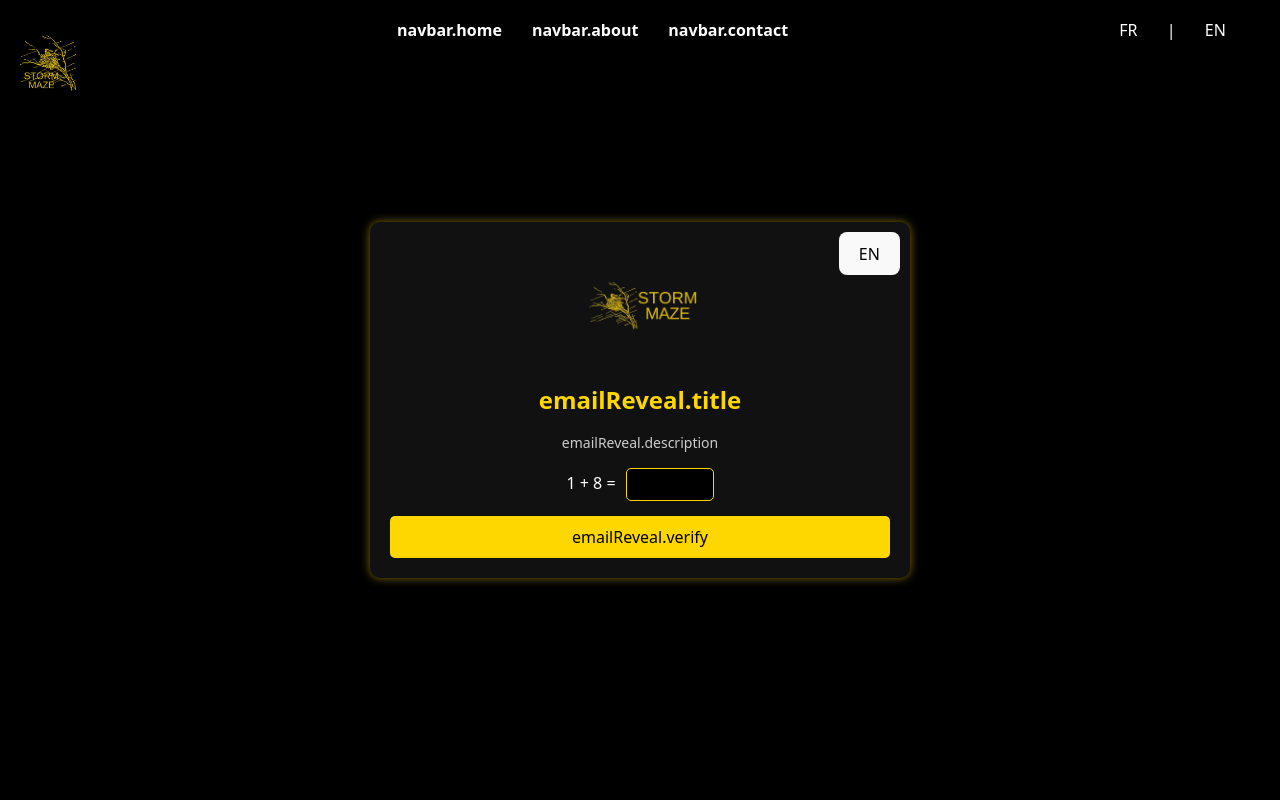
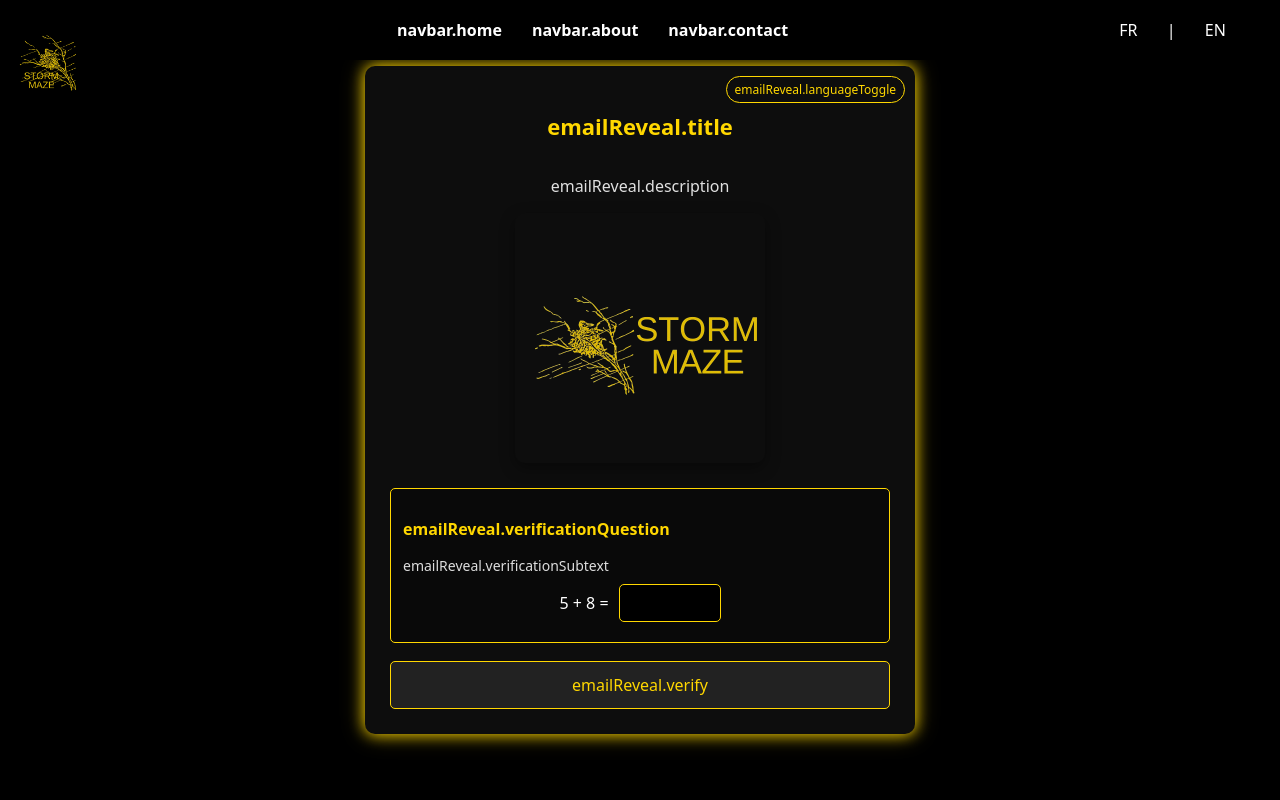
Before and after one commit to Nader-Hadjoudj/my-website, a React (Vite) app: page /contact in a window 1280 px wide. Shown: the top 800 px of the page. Built offline with nearby package versions, Linux system fonts and the light colour scheme; no server answers; the HTML template or start-up script is replaced by a standard one.

Commit message:
compact reveal

```diff
--- a/src/components/EmailReveal.jsx
+++ b/src/components/EmailReveal.jsx
@@ -3,103 +3,337 @@ import styled, { keyframes } from "styled-components";
 import { motion } from "framer-motion";
 import { useTranslation } from "react-i18next";
 
-// Styled Components
+// Animations
+const fadeIn = keyframes`
+  from { opacity: 0; }
+  to { opacity: 1; }
+`;
+
+const shimmer = keyframes`
+  0% { background-position: -100% 0; }
+  100% { background-position: 200% 0; }
+`;
+
+// Styled components
 const PageWrapper = styled.div`
   min-height: 100vh;
-  background: #000;
+  width: 100%;
+  background: rgb(0, 0, 0);
   display: flex;
   align-items: center;
   justify-content: center;
-  padding: 10px;
+  padding: 20px;
   box-sizing: border-box;
 `;
 
 const Container = styled.div`
   width: 100%;
-  max-width: 500px;
-  background: #111;
+  max-width: 500px; /* Reduced from 600px */
+  padding: 25px; /* Reduced from 30px */
+  background: rgb(13, 13, 13);
   border-radius: 10px;
-  padding: 20px;
-  box-shadow: 0 0 10px rgba(255, 215, 0, 0.5);
-  text-align: center;
+  box-shadow: 0 0 15px #ffd700, 0 0 25px rgba(255, 215, 0, 0.3);
+  display: flex;
+  flex-direction: column;
   position: relative;
+  overflow: hidden;
+
+  &:before {
+    content: '';
+    position: absolute;
+    top: -10px;
+    left: -10px;
+    right: -10px;
+    bottom: -10px;
+    z-index: -1;
+    background: linear-gradient(45deg, transparent, rgba(255, 215, 0, 0.1), transparent);
+    background-size: 200% 200%;
+    animation: ${shimmer} 3s linear infinite;
+    filter: blur(10px);
+  }
 `;
 
 const Title = styled.h2`
+  text-align: center;
   color: #ffd700;
-  margin-bottom: 10px;
+  font-size: 22px; /* Reduced from 24px */
+  font-weight: bold;
+  margin-bottom: 15px; /* Reduced from 20px */
 `;
 
 const Description = styled.p`
-  color: #ccc;
-  font-size: 14px;
-  margin-bottom: 15px;
+  color: #e0e0e0;
+  text-align: center;
+  margin-bottom: 15px; /* Reduced from 20px */
+  line-height: 1.5; /* Reduced from 1.6 */
 `;
 
-const Logo = styled.img`
-  width: 120px;
-  margin: 0 auto 20px;
-  display: block;
+const ImageContainer = styled.div`
+  width: 100%; /* Changed from 50% to center the image */
+  display: flex;
+  justify-content: center;
+  margin-bottom: 15px; /* Reduced from 20px */
+`;
+
+const Image = styled.img`
+  max-width: 50%; /* Added to control image size */
+  height: auto;
+  border-radius: 10px;
+  box-shadow: 0 5px 15px rgba(0, 0, 0, 0.4);
+`;
+
+const VerificationContainer = styled.div`
+  margin: 10px 0; /* Reduced from 15px 0 */
+  padding: 12px; /* Reduced from 15px */
+  border: 1px solid #ffd700;
+  border-radius: 5px;
+  background: rgba(0, 0, 0, 0.3);
+  animation: ${fadeIn} 0.5s ease-out;
+`;
+
+const VerificationTitle = styled.h3`
+  color: #ffd700;
+  font-size: 16px;
+  margin-bottom: 5px;
+`;
+
+const VerificationSubtext = styled.p`
+  color: #ddd;
+  font-size: 14px;
+  margin-bottom: 8px; /* Reduced from 10px */
+`;
+
+const VerificationQuestion = styled.div`
+  display: flex;
+  align-items: center;
+  justify-content: center;
+  margin: 8px 0; /* Reduced from 10px 0 */
+`;
+
+const MathProblem = styled.span`
+  color: white;
+  font-size: 16px;
+  margin-right: 10px;
 `;
 
 const VerificationInput = styled.input`
-  width: 70px;
-  padding: 8px;
+  width: 80px;
   text-align: center;
+  padding: 10px; /* Reduced from 12px */
   border: 1px solid #ffd700;
+  background: black;
+  color: white;
   border-radius: 5px;
-  background: #000;
-  color: #fff;
-  margin-left: 10px;
+  font-size: 14px;
+  transition: all 0.3s ease;
+  &:focus {
+    outline: none;
+    border-color: #ffea00;
+    box-shadow: 0 0 5px rgba(255, 215, 0, 0.5);
+  }
 `;
 
 const Button = styled.button`
-  margin-top: 15px;
-  padding: 10px;
   width: 100%;
-  background: #ffd700;
-  border: none;
+  padding: 12px; /* Reduced from 15px */
+  background: #222;
+  color: #ffd700;
+  border: 1px solid #ffd700;
   border-radius: 5px;
-  color: #000;
+  font-size: 16px;
   cursor: pointer;
+  transition: 0.3s;
+  margin-top: 8px; /* Reduced from 10px */
+  overflow: hidden;
+  position: relative;
+  z-index: 1;
+
+  &:before {
+    content: '';
+    position: absolute;
+    top: 0;
+    left: -100%;
+    width: 100%;
+    height: 100%;
+    background: linear-gradient(90deg, transparent, rgba(255, 215, 0, 0.2), transparent);
+    transition: 0.5s;
+    z-index: -1;
+  }
+
+  &:hover {
+    color: white;
+    background: #333;
+    border-color: #ffea00;
+    &:before {
+      left: 100%;
+    }
+  }
+
   &:disabled {
-    background: #555;
+    background: #333;
+    color: #888;
+    border-color: #555;
     cursor: not-allowed;
+    &:before {
+      display: none;
+    }
   }
 `;
 
 const EmailContainer = styled(motion.div)`
-  background: #222;
-  padding: 15px;
+  margin-top: 15px; /* Reduced from 20px */
+  padding: 15px; /* Reduced from 20px */
+  background: #1a1a1a;
+  border: 1px solid #ffd700;
   border-radius: 5px;
-  margin-top: 15px;
+  text-align: center;
+  animation: ${fadeIn} 0.8s ease-out;
+`;
+
+const EmailTitle = styled.h3`
+  color: #ffd700;
+  margin-bottom: 8px; /* Reduced from 10px */
+`;
+
+const EmailAddress = styled.p`
+  color: white;
+  font-size: 18px;
+  font-weight: bold;
+  letter-spacing: 1px;
+`;
+
+const EmailNote = styled.p`
+  color: #bbb;
+  font-size: 14px;
+  margin-top: 8px; /* Reduced from 10px */
 `;
 
 const StatusMessage = styled.div`
-  margin-top: 10px;
-  color: ${({ isError }) => (isError ? "#ff4757" : "#4cd137")};
+  text-align: center;
+  padding: 8px; /* Reduced from 10px */
+  margin-top: 15px; /* Reduced from 20px */
+  border-radius: 5px;
+  animation: ${fadeIn} 0.5s ease-out;
+
+  color: ${(props) => (props.isError ? "#ff4757" : "#4cd137")};
+  background: ${(props) => (props.isError ? "rgba(255, 71, 87, 0.1)" : "rgba(76, 209, 55, 0.1)")};
+  border: 1px solid ${(props) => (props.isError ? "#ff4757" : "#4cd137")};
+`;
+
+const LanguageToggle = styled.button`
+  position: absolute;
+  top: 10px; /* Reduced from 15px */
+  right: 10px; /* Reduced from 15px */
+  background: transparent;
+  color: #ffd700;
+  border: 1px solid #ffd700;
+  border-radius: 30px;
+  padding: 4px 8px; /* Reduced from 5px 10px */
+  font-size: 12px;
+  cursor: pointer;
+  transition: all 0.3s ease;
+
+  &:hover {
+    background: rgba(255, 215, 0, 0.1);
+  }
+
+  &:focus {
+    outline: none;
+  }
 `;
 
 function EmailReveal() {
   const { t, i18n } = useTranslation();
-  const [num1, setNum1] = useState(Math.ceil(Math.random() * 10));
-  const [num2, setNum2] = useState(Math.ceil(Math.random() * 10));
-  const [userAnswer, setUserAnswer] = useState("");
-  const [verified, setVerified] = useState(false);
-  const [status, setStatus] = useState(null);
+  const [num1, setNum1] = useState(0);
+  const [num2, setNum2] = useState(0);
+  const [verificationAnswer, setVerificationAnswer] = useState("");
+  const [verificationPassed, setVerificationPassed] = useState(false);
+  const [status, setStatus] = useState({ message: "", isError: false });
+  const [showStatus, setShowStatus] = useState(false);
 
-  const emailAddress = "nader@stormmaze.com";
+  // Your email address (this will be revealed after verification)
+  const emailAddress = "nader@stormmaze.com"; // Replace with your actual email
+
+  const containerRef = useRef(null);
+
+  useEffect(() => {
+    generateMathProblem();
+
+    const container = containerRef.current;
+    if (container) {
+      let growing = true;
+      const animateGlow = () => {
+        if (!container) return;
+
+        const shadowIntensity = growing
+          ? "0 0 20px #ffd700, 0 0 35px rgba(255, 215, 0, 0.4)"
+          : "0 0 15px #ffd700, 0 0 25px rgba(255, 215, 0, 0.3)";
+
+        container.style.boxShadow = shadowIntensity;
+        growing = !growing;
+      };
+
+      const glowInterval = setInterval(animateGlow, 1500);
+      return () => clearInterval(glowInterval);
+    }
+  }, []);
+
+  const generateMathProblem = () => {
+    const newNum1 = Math.floor(Math.random() * 10) + 1;
+    const newNum2 = Math.floor(Math.random() * 10) + 1;
+    setNum1(newNum1);
+    setNum2(newNum2);
+    setVerificationAnswer("");
+  };
 
   const handleVerify = () => {
-    if (parseInt(userAnswer) === num1 + num2) {
-      setVerified(true);
-      setStatus({ message: t('emailReveal.verificationSuccess'), isError: false });
+    const correctAnswer = num1 + num2;
+    const userAnswer = parseInt(verificationAnswer);
+
+    if (userAnswer === correctAnswer) {
+      setVerificationPassed(true);
+      setStatus({
+        message: t('emailReveal.verificationSuccess'),
+        isError: false
+      });
+
+      const container = containerRef.current;
+      if (container) {
+        container.style.boxShadow = "0 0 30px #4cd137, 0 0 50px rgba(76, 209, 55, 0.6)";
+        setTimeout(() => {
+          container.style.boxShadow = "0 0 15px #ffd700, 0 0 25px rgba(255, 215, 0, 0.3)";
+        }, 1000);
+      }
     } else {
-      setStatus({ message: t('emailReveal.verificationFailed'), isError: true });
-      setNum1(Math.ceil(Math.random() * 10));
-      setNum2(Math.ceil(Math.random() * 10));
-      setUserAnswer("");
+      const container = containerRef.current;
+      if (container) {
+        let position = 0;
+        const interval = setInterval(() => {
+          if (position === 0) {
+            container.style.transform = 'translateX(5px)';
+            position = 1;
+          } else if (position === 1) {
+            container.style.transform = 'translateX(-5px)';
+            position = 2;
+          } else if (position === 2) {
+            container.style.transform = 'translateX(5px)';
+            position = 3;
+          } else {
+            container.style.transform = 'translateX(0)';
+            clearInterval(interval);
+          }
+        }, 70);
+      }
+
+      setStatus({
+        message: t('emailReveal.verificationFailed'),
+        isError: true
+      });
+      generateMathProblem();
     }
+
+    setShowStatus(true);
+    setTimeout(() => setShowStatus(false), 3000);
   };
 
   const toggleLanguage = () => {
@@ -108,35 +342,56 @@ function EmailReveal() {
 
   return (
     <PageWrapper>
-      <Container>
-        <button style={{position:"absolute",top:10,right:10}} onClick={toggleLanguage}>
-          {i18n.language === "en" ? "FR" : "EN"}
-        </button>
-        <Logo src="/storm_png.png" alt="Logo" />
+      <Container ref={containerRef}>
+        <LanguageToggle onClick={toggleLanguage}>
+          {t('emailReveal.languageToggle')}
+        </LanguageToggle>
+
         <Title>{t('emailReveal.title')}</Title>
+
         <Description>{t('emailReveal.description')}</Description>
 
-        {!verified ? (
+        <ImageContainer>
+          <Image src="/storm_png.png" alt={t('emailReveal.imageAlt')} />
+        </ImageContainer>
+
+        {!verificationPassed ? (
           <>
-            <div>
-              <span style={{ color: "#fff" }}>{num1} + {num2} =</span>
-              <VerificationInput
-                type="number"
-                value={userAnswer}
-                onChange={(e) => setUserAnswer(e.target.value)}
-              />
-            </div>
+            <VerificationContainer>
+              <VerificationTitle>{t('emailReveal.verificationQuestion')}</VerificationTitle>
+              <VerificationSubtext>{t('emailReveal.verificationSubtext')}</VerificationSubtext>
+
+              <VerificationQuestion>
+                <MathProblem>{num1} + {num2} = </MathProblem>
+                <VerificationInput
+                  type="number"
+                  value={verificationAnswer}
+                  onChange={(e) => setVerificationAnswer(e.target.value)}
+                />
+              </VerificationQuestion>
+            </VerificationContainer>
+
             <Button onClick={handleVerify}>
               {t('emailReveal.verify')}
             </Button>
           </>
         ) : (
-          <EmailContainer initial={{opacity:0}} animate={{opacity:1}}>
-            <p style={{ color: "#ffd700" }}>{emailAddress}</p>
+          <EmailContainer
+            initial={{ opacity: 0, y: 20 }}
+            animate={{ opacity: 1, y: 0 }}
+            transition={{ duration: 0.5 }}
+          >
+            <EmailTitle>{t('emailReveal.emailTitle')}</EmailTitle>
+            <EmailAddress>{emailAddress}</EmailAddress>
+            <EmailNote>{t('emailReveal.emailNote')}</EmailNote>
           </EmailContainer>
         )}
 
-        {status && <StatusMessage isError={status.isError}>{status.message}</StatusMessage>}
+        {showStatus && (
+          <StatusMessage isError={status.isError}>
+            {status.message}
+          </StatusMessage>
+        )}
       </Container>
     </PageWrapper>
   );
```
